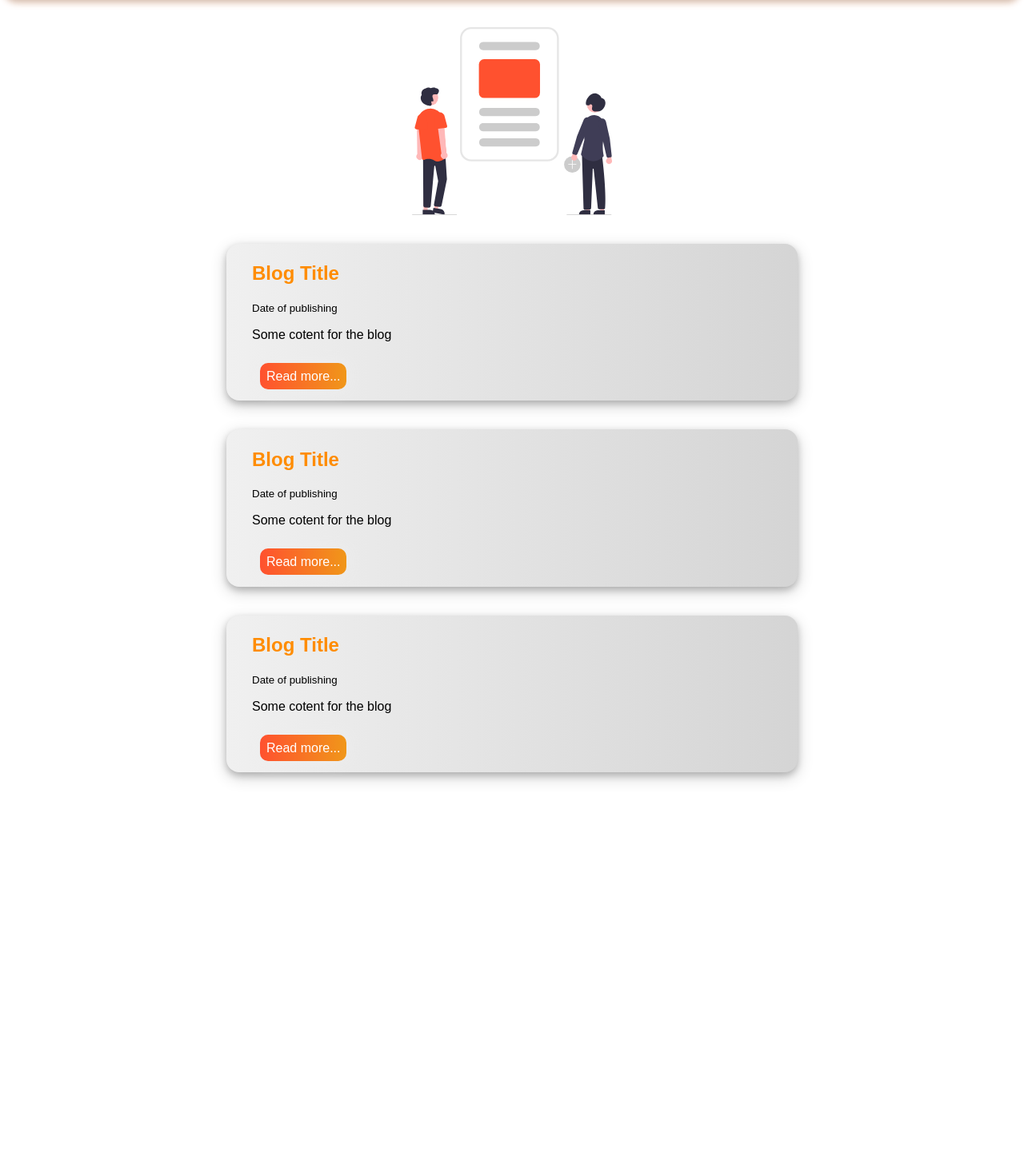
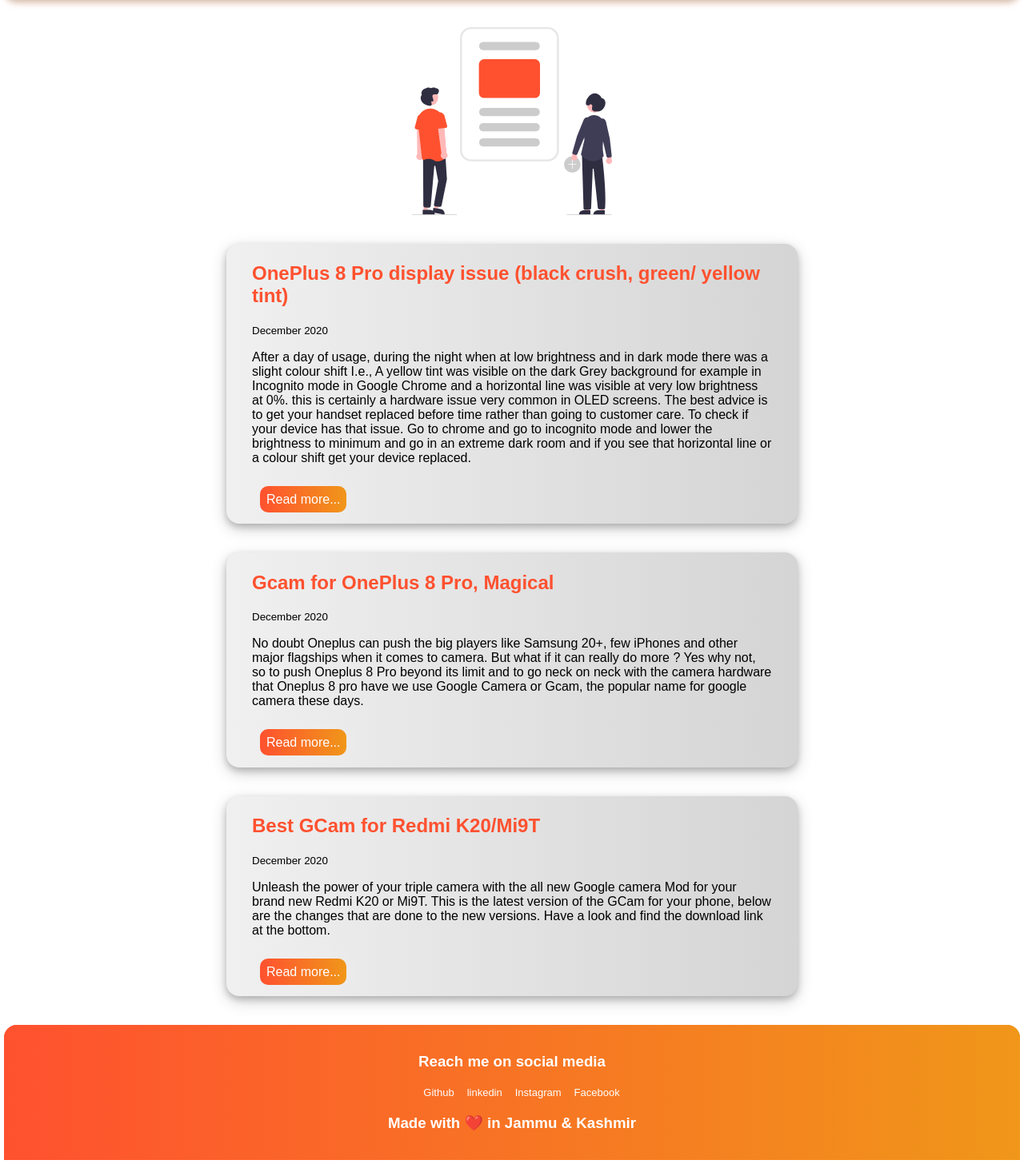
Before and after one commit to shubambhasin/my-portfolio-react-clone, a React (Create React App) app: page /blog in a window 1280 px wide. Shown: the part 97-1553 px from the top of the page at 80% size. Before the commit the page ends 1104 px from the top, so only its background shows below. Built offline with nearby package versions, Linux system fonts and the light colour scheme.

Commit message:
fix: Fixed tiles etc

```diff
--- a/src/Blog.js
+++ b/src/Blog.js
@@ -3,26 +3,47 @@
 import "./styles.css";
 
 import blogpost from "./blogpost.svg";
+import Footer from "./Footer";
 
 const Blogs = () => {
   return (
     <div className="App">
-      <br/>
-      <br/>
+      <br />
+      <br />
       <header className="container container-center">
         <img class="header-images-medium" src={blogpost} alt="" />
       </header>
       <br />
       <br />
-      <BlogPost />
+      <BlogPost
+        blogTitle="OnePlus 8 Pro display issue (black crush, green/ yellow tint)"
+        blogDate="December 2020"
+        blogContent="After a day of usage, during the
+         night when at low brightness and in dark mode
+          there was a slight colour shift I.e., A yellow
+           tint was visible on the dark Grey background for
+           example in Incognito mode in Google Chrome and a
+           horizontal line was visible at very low brightness at 0%. this is certainly a hardware issue very common in OLED screens.
+
+           The best advice is to get your handset replaced before time rather than going to customer care.
+
+           To check if your device has that issue. Go to chrome and go to incognito mode and lower the brightness to minimum and go in an extreme dark room and if you see that horizontal line or a colour shift get your device replaced."
+      />
       <br />
       <br />
-      <BlogPost />
+      <BlogPost
+      blogTitle="Gcam for OnePlus 8 Pro, Magical"
+      blogDate="December 2020"
+      blogContent="No doubt Oneplus can push the big players like Samsung 20+, few iPhones and other major flagships when it comes to camera. But what if it can really do more ? Yes why not, so to push Oneplus 8 Pro beyond its limit and to go neck on neck with the camera hardware that Oneplus 8 pro have we use Google Camera or Gcam, the popular name for google camera these days."/>
       <br />
       <br />
-      <BlogPost />
+      <BlogPost
+      blogTitle="Best GCam for Redmi K20/Mi9T"
+      blogDate="December 2020"
+      blogContent="Unleash the power of your triple camera with the all new Google camera Mod for your brand new Redmi K20 or Mi9T. This is the latest version of the GCam for your phone, below are the changes that are done to the new versions. Have a look and find the download link at the bottom." />
       <br />
       <br />
+      <Footer />
     </div>
   );
 };
--- a/src/BlogPost.js
+++ b/src/BlogPost.js
@@ -11,7 +11,7 @@
     <div className="App">
 
       <div className="container container-center bg-gray container-radius">
-        <h2 style={{color:"darkorange"}}>{blogTitle}</h2>
+        <h2 style={{color:"#FF512F"}}>{blogTitle}</h2>
         <small>{blogDate}</small>
         <p>{blogContent}</p>
         <br/>
--- /dev/null
+++ b/src/Footer.js
@@ -0,0 +1,33 @@
+import React from "react";
+import "./styles.css";
+
+const Footer = () => {
+  return (
+    <div className="footer">
+      <div className="footer container  padding1rem text-center">
+        <h3>Reach me on social media</h3>
+        <ul className="non-bullet">
+          <li className="list-inline padding1rem">
+            <a href="http://github.com/shubambhasin">Github</a>
+          </li>
+          <li className="list-inline padding1rem">
+            <a href="https://www.linkedin.com/in/shubam-bhasin-3854a4144/">
+              linkedin
+            </a>
+          </li>
+
+          <li className="list-inline padding1rem">
+            <a href="http://instagram.com/shubambhasin">Instagram</a>
+          </li>
+          <li className="list-inline padding1rem">
+            <a href="https://facebook.com/shubam.bhasin">Facebook</a>
+          </li>
+        </ul>
+        <h3>
+          Made with <span aria-labelledby="Heart" >❤️</span>  in Jammu & Kashmir
+        </h3>
+      </div>
+    </div>
+  );
+};
+export default Footer;
--- a/src/PrimaryButton.js
+++ b/src/PrimaryButton.js
@@ -3,11 +3,11 @@
 
 const PrimaryButton = ({
   buttonText = "Button Text",
-  buttonUrl = "Some url"
+  href="https://shubambhasin-reactclone.netlify.app/"
 }) => {
   return (
     <a
-      href="https://rlxpw.csb.app/"
+      href={href}
       class="links primary-button"
     >
       {buttonText}
--- a/src/Projects.js
+++ b/src/Projects.js
@@ -2,6 +2,7 @@
 import ProjectTiles from "./ProjectTiles";
 import "./styles.css";
 import projects from "./projects.svg";
+import Footer from "./Footer";
 
 // import PrimaryButton from "./PrimaryButton";
 // import SecondaryButton from "./SecondaryButton";
@@ -16,6 +17,9 @@
       </header>
       <br />
       <br />
+
+      <h2 className="text-center">My <span  style={{color:"#FF512F"}}> Projects</span></h2>
+      <br/>
 
       <ProjectTiles
         title="Astronomy picture of the day"
@@ -87,6 +91,10 @@
         tileBody="This is asimple General Knowledge Quiz Game with levels, users can choose the level in beginning."
         smallText="For more info click below "
       />
+
+      <br/>
+      <br/>
+      <Footer/>
     </div>
   );
 };
--- a/src/SecondaryButton.js
+++ b/src/SecondaryButton.js
@@ -1,13 +1,15 @@
-import React from "react"
+import React from "react";
 import "./styles.css";
 
-const SecondaryButton = ({buttonText ="Secondary button"}) => {
-  return(
-
-    <a href="/" className="links secondary-button">
-    {buttonText}
-  </a>
-  )
-}
+const SecondaryButton = ({
+  buttonText = "Secondary button",
+  href = "https://shubambhasin-reactclone.netlify.app/"
+}) => {
+  return (
+    <a href={href} className="links secondary-button">
+      {buttonText}
+    </a>
+  );
+};
 
 export default SecondaryButton;
--- a/src/aboutme.js
+++ b/src/aboutme.js
@@ -1,46 +1,56 @@
 import React from "react";
+import Footer from "./Footer";
+import PrimaryButton from "./PrimaryButton";
 import ProfileImage from "./profileimage";
+import SecondaryButton from "./SecondaryButton";
 import "./styles.css";
 
 const AboutMe = () => {
   return (
     <div className="App">
+      <br/>
+      <h1 className="text-center">
+        About  <span  style={{color:"#FF512F"}}> Shubam Bhasin</span>
+      </h1>
+      <br/>
 
- <h1 className="text-center">About <span >Shubam Bhasin</span></h1>
+      <header>
+        <ProfileImage />
+      </header>
 
-    <header>
-        <ProfileImage/>
-    </header>
+      <br/>
 
-    <div className="container container-center">
-        <p>I am a Web developer, Programmer, music lover and a part time blogger currently living in Union territory of Jammu and Kashmir.
-
-            I have done my B.Tech in Electronics and Communication Engineering from NIT Srinagar.
-
-
+      <div className="container container-center">
+        <p>
+          I am a Web developer, Programmer, music lover and a part time blogger
+          currently living in Union territory of Jammu and Kashmir. I have done
+          my B.Tech in Electronics and Communication Engineering from NIT
+          Srinagar.
         </p>
         <p>
-            Apart from that I have keen interest in Web, Web Apps. These days I am in ❤️ with JavaScript and its Frameworks.
-
-            So each day I dive in the world of JavaScript and take a chunk out of it.
-            Actively Learning them and applying them. You can click on the project section to have a look on number of things I have made. Or click Below.
-
-
+          Apart from that I have keen interest in Web, Web Apps. These days I am
+          in <span>❤️</span> with JavaScript and its Frameworks. So each day I
+          dive in the world of JavaScript and take a chunk out of it. Actively
+          Learning them and applying them. You can click on the project section
+          to have a look on number of things I have made. Or click Below.
         </p>
 
-        <a href="./projects.html" className="links primary-button" target="">Project Section</a>
-
-
+        <PrimaryButton buttonText="Project Section" href="/projects" />
 
         <div>
-            <p>You can contact me for projects or we can just grab a cup of coffee.</p>
+          <p>
+            You can contact me for projects or we can just grab a cup of coffee.
+          </p>
 
-            <a href="./projects.html" className="links secondary-button" target="">Contact Me</a>
-
-     </div>
-     </div>
-     </div>
-
+          <SecondaryButton
+            buttonText="Contact me"
+            href="mailto:iamshubambhasin@gmail.com"
+          />
+        </div>
+      </div>
+      <br />
+      <Footer />
+    </div>
   );
 };
 export default AboutMe;
--- a/src/styles.css
+++ b/src/styles.css
@@ -9,7 +9,7 @@
 }
 
 :root {
-  --primary-color: #ff9500;
+  --primary-color: #ff512f;
   --bg-gray: #f0f0f0;
 }
 
@@ -193,16 +193,30 @@
 
 /**footer**/
 .footer {
-  background-color: var(--primary-color);
-  border-top-left-radius: 1rem;
-  border-top-right-radius: 1rem;
-  color: white;
-  font-size: 1rem;
+    background: linear-gradient(to right, #FF512F 0%, #F09819 51%, #FF512F 100%);
+    border-top-left-radius: 1rem;
+    border-top-right-radius: 1rem;
+    transition: 00.5s;
+    color: white;
+    font-size: 1rem;
+    background-size: 200% auto;
+
+}
+.footer:hover {
+    background-position: right center; /* change the direction of the change here */
+    color: #fff;
+    text-decoration: none;
+  }
+.footer li {
+  font-size: small;
+  padding-inline-start: 0;
 }
 
-.footer li a i {
+.footer li a {
+  text-align: center;
+  text-decoration: none;
   color: white;
-  padding: 1rem;
+  padding: ;
 }
 
 .aboutme-img {
@@ -216,3 +230,5 @@
   width: 420px;
   height: 420px;
 }
+
+/**footer**/
```
Also changed, not shown: src/Home.js (+36 -19 lines).
